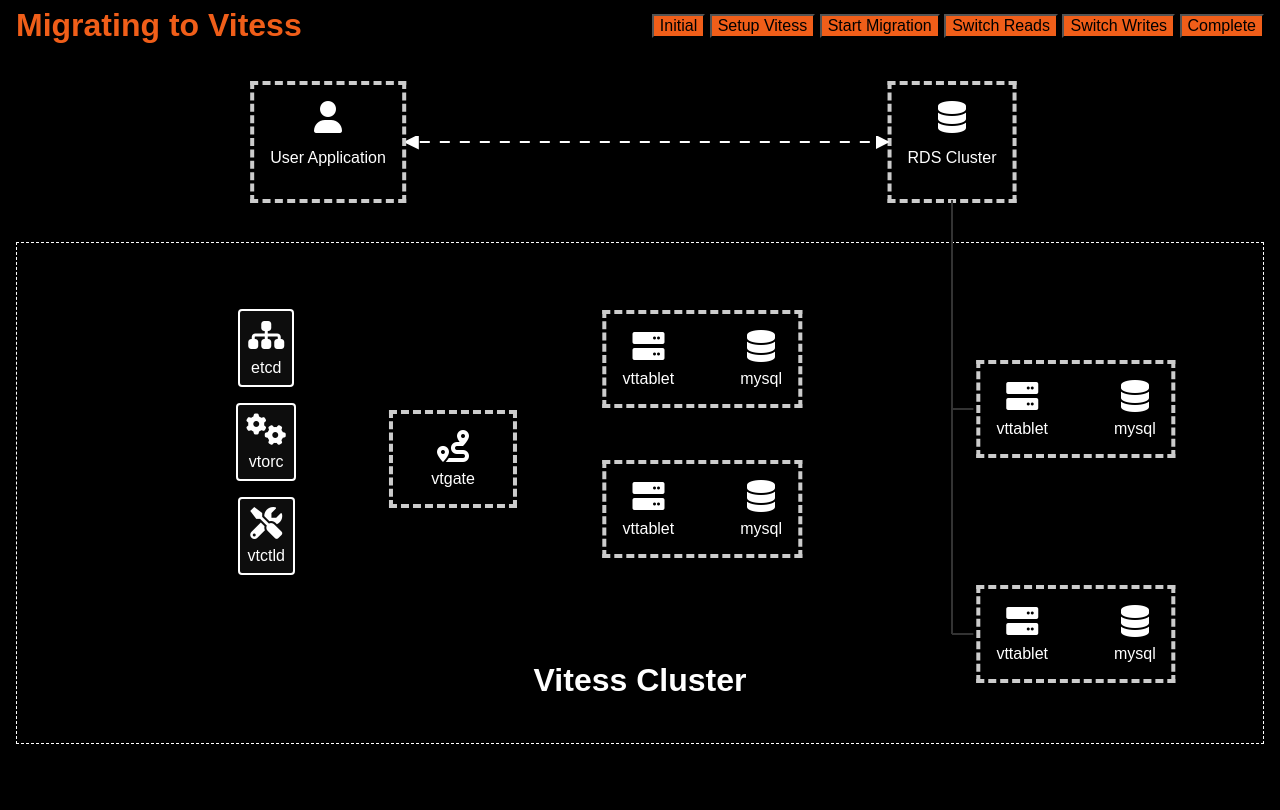
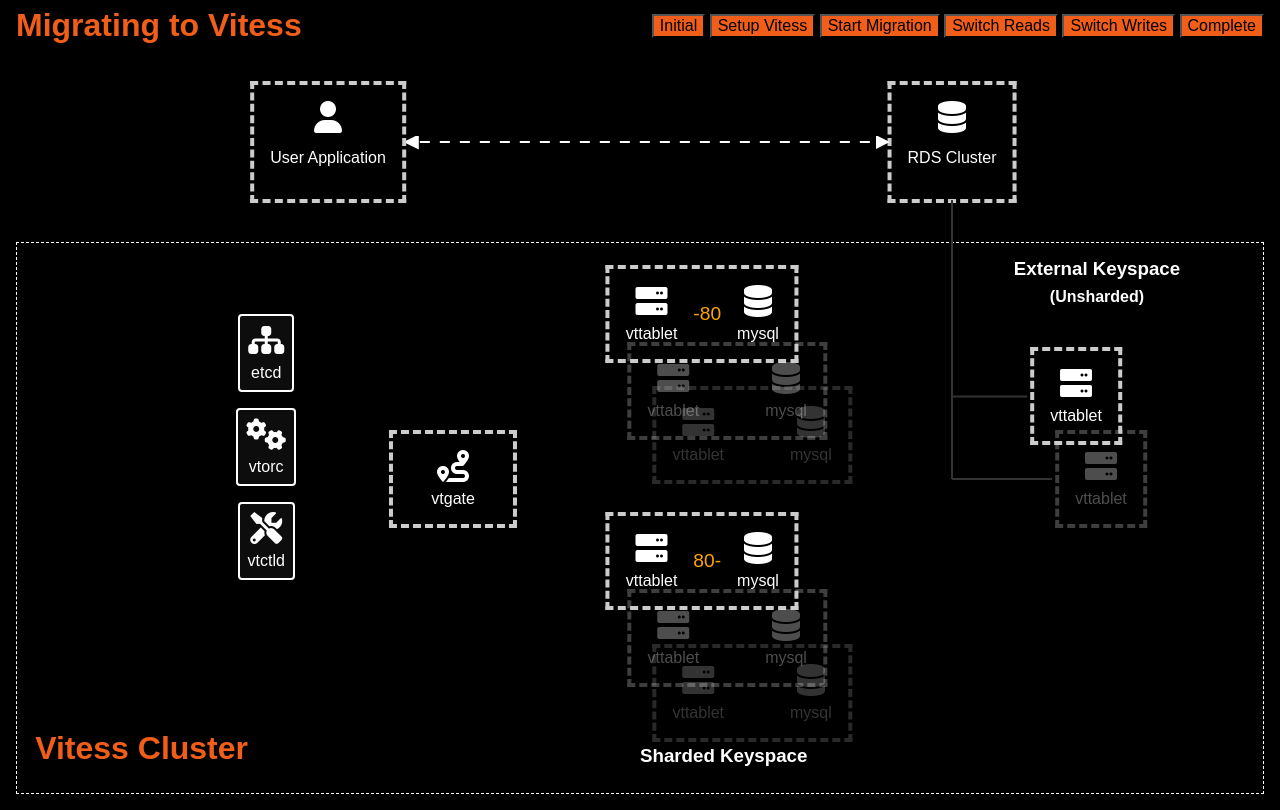
Before and after one commit to rohit-nayak-ps/fosdem-2025-talk, a plain HTML site: page index.html in a window 1280 px wide. Both pictures are taken after a click on the button "Setup Vitess". Drawn offline with nearby package versions, Linux system fonts and the light colour scheme.

Commit message:
Add replicas
Signed-off-by: Rohit Nayak <rohit@planetscale.com>

```diff
--- a/css/styles.css
+++ b/css/styles.css
@@ -22,6 +22,14 @@ body {
     transform: translate(-50%, -50%);
     padding: 1rem;
     border: 4px dashed #ccc;
+}
+
+.blockReplica1 {
+    opacity: 30%;
+}
+
+.blockReplica2 {
+    opacity: 20%;
 }
 
 .user-app {
@@ -83,5 +91,7 @@ body {
 }
 
 #step-1 {
-    height: 500px;
+    padding-top: 20px;
+    padding-bottom: 20px;
+    height: 550px;
 }
--- a/index.html
+++ b/index.html
@@ -147,8 +147,20 @@
             </div>
         </div>
 
-
-        <div class="eks-shard-1 block" style="position: absolute; left: 55%; top: 20%; transform: translate(-50%, -50%); display: flex; align-items: center; gap: 1rem;">
+        <div class="vks-shard-1 block"
+             style="position: absolute; left: 55%; top: 10%; transform: translate(-50%, -50%); display: flex; align-items: center; gap: 1rem;">
+            <div class="vttablet-block" style="text-align: center;">
+                <i class="fas fa-server fa-2x" style="color: white;"></i>
+                <p style="color: white; margin: 0.5rem 0 0;">vttablet</p>
+            </div>
+            <span style="color:orange;font-size:larger">-80</span>
+            <div class="mysql-block" style="text-align: center;">
+                <i class="fas fa-database fa-2x" style="color: white;"></i>
+                <p style="color: white; margin: 0.5rem 0 0;">mysql</p>
+            </div>
+        </div>
+        <div class="vks-shard-1-replica1 block blockReplica1"
+             style="position: absolute; left: 57%; top: 24%; transform: translate(-50%, -50%); display: flex; align-items: center; gap: 1rem;">
             <div class="vttablet-block" style="text-align: center;margin-right:50px">
                 <i class="fas fa-server fa-2x" style="color: white;"></i>
                 <p style="color: white; margin: 0.5rem 0 0;">vttablet</p>
@@ -158,7 +170,8 @@
                 <p style="color: white; margin: 0.5rem 0 0;">mysql</p>
             </div>
         </div>
-        <div class="eks-shard-2 block" style="position: absolute; left: 55%; top: 50%; transform: translate(-50%, -50%); display: flex; align-items: center; gap: 1rem;">
+        <div class="vks-shard-1-replica2 block blockReplica2"
+             style="position: absolute; left: 59%; top: 32%; transform: translate(-50%, -50%); display: flex; align-items: center; gap: 1rem;">
             <div class="vttablet-block" style="text-align: center;margin-right:50px">
                 <i class="fas fa-server fa-2x" style="color: white;"></i>
                 <p style="color: white; margin: 0.5rem 0 0;">vttablet</p>
@@ -169,7 +182,21 @@
             </div>
         </div>
 
-        <div class="vks-shard-1 block" style="position: absolute; left: 85%; top: 30%; transform: translate(-50%, -50%); display: flex; align-items: center; gap: 1rem;">
+
+        <div class="vks-shard-2 block"
+             style="position: absolute; left: 55%; top: 55%; transform: translate(-50%, -50%); display: flex; align-items: center; gap: 1rem;">
+            <div class="vttablet-block" style="text-align: center;">
+                <i class="fas fa-server fa-2x" style="color: white;"></i>
+                <p style="color: white; margin: 0.5rem 0 0;">vttablet</p>
+            </div>
+            <span style="color:orange;font-size:larger">80-</span>
+            <div class="mysql-block" style="text-align: center;">
+                <i class="fas fa-database fa-2x" style="color: white;"></i>
+                <p style="color: white; margin: 0.5rem 0 0;">mysql</p>
+            </div>
+        </div>
+        <div class="vks-shard-2-replica1 block blockReplica1"
+             style="position: absolute; left: 57%; top: 69%; transform: translate(-50%, -50%); display: flex; align-items: center; gap: 1rem;">
             <div class="vttablet-block" style="text-align: center;margin-right:50px">
                 <i class="fas fa-server fa-2x" style="color: white;"></i>
                 <p style="color: white; margin: 0.5rem 0 0;">vttablet</p>
@@ -179,7 +206,8 @@
                 <p style="color: white; margin: 0.5rem 0 0;">mysql</p>
             </div>
         </div>
-        <div class="vks-shard-2 block" style="position: absolute; left: 85%; top: 75%; transform: translate(-50%, -50%); display: flex; align-items: center; gap: 1rem;">
+        <div class="vks-shard-2-replica2 block blockReplica2"
+             style="position: absolute; left: 59%; top: 79%; transform: translate(-50%, -50%); display: flex; align-items: center; gap: 1rem;">
             <div class="vttablet-block" style="text-align: center;margin-right:50px">
                 <i class="fas fa-server fa-2x" style="color: white;"></i>
                 <p style="color: white; margin: 0.5rem 0 0;">vttablet</p>
@@ -187,6 +215,28 @@
             <div class="mysql-block" style="text-align: center;">
                 <i class="fas fa-database fa-2x" style="color: white;"></i>
                 <p style="color: white; margin: 0.5rem 0 0;">mysql</p>
+            </div>
+        </div>
+        <h3 style="position: absolute; left: 50%; top: 85%;">
+            Sharded Keyspace
+        </h3>
+
+        <div style="position: absolute; left: 80%; top: -20px; text-align:center">
+            <h3>External Keyspace</h3>
+            <h4 style="margin-top:-10px;">(Unsharded)</h4><br>
+        </div>
+        <div class="eks-shard-0-primary block"
+             style="position: absolute; left: 85%; top: 25%; transform: translate(-50%, -50%); display: flex; align-items: center; gap: 1rem;">
+            <div class="vttablet-block" style="text-align: center;">
+                <i class="fas fa-server fa-2x" style="color: white;"></i>
+                <p style="color: white; margin: 0.5rem 0 0;">vttablet</p>
+            </div>
+        </div>
+        <div class="eks-shard-0-replica block blockReplica1"
+             style="position: absolute; left: 87%; top: 40%; transform: translate(-50%, -50%); display: flex; align-items: center; gap: 1rem;">
+            <div class="vttablet-block" style="text-align: center;">
+                <i class="fas fa-server fa-2x" style="color: white;"></i>
+                <p style="color: white; margin: 0.5rem 0 0;">vttablet</p>
             </div>
         </div>
 
@@ -220,19 +270,21 @@
 
         </svg>
 
-       <svg id="step01-svg" style="position: absolute; width: 100%; height: 100%; top: 0; left: 0;">
-            <line id="line-rds-shard1-vertical" stroke="#333" stroke-width="2" />
-            <line id="line-rds-shard1-horizontal" stroke="#333" stroke-width="2"" />
+        <svg id="step01-svg" style="position: absolute; width: 100%; height: 100%; top: 0; left: 0;">
+            <line id="line-rds-shard1-vertical" stroke="#333" stroke-width="2"/>
+            <line id="line-rds-shard1-horizontal" stroke="#333" stroke-width="2"
+            " />
 
             <!-- Lines for RDS to Shard 2 -->
-            <line id="line-rds-shard2-vertical" stroke="#333" stroke-width="2" />
-            <line id="line-rds-shard2-horizontal" stroke="#333" stroke-width="2"" />
+            <line id="line-rds-shard2-vertical" stroke="#333" stroke-width="2"/>
+            <line id="line-rds-shard2-horizontal" stroke="#333" stroke-width="2"
+            " />
         </svg>
 
-        <h1 style="position: absolute; left: 50%; top: 80%; text-align: center; transform: translate(-50%, -50%);color: white;">
+        <h1 style="position: absolute; left: 10%; top: 85%; text-align: center; transform: translate(-50%, -50%); color: #F05E19;">
             Vitess Cluster</h1>
-
-    </div> <!-- end .diagram-container -->
+    </div>
+    <!-- end .diagram-container -->
 </div>
 
 <script src="https://cdnjs.cloudflare.com/ajax/libs/gsap/3.12.2/gsap.min.js"></script>
--- a/js/animation.js
+++ b/js/animation.js
@@ -84,11 +84,11 @@ class StepManager {
         const etcd = document.querySelector('.etcd-block');
         const vtorc = document.querySelector('.vtorc-block');
         const vtctld = document.querySelector('.vtctld-block');
-        const shard1Tablet = document.querySelector('.vks-shard-1 .vttablet-block');
-        const shard2Tablet = document.querySelector('.vks-shard-2 .vttablet-block');
+        const shard1Tablet = document.querySelector('.eks-shard-0-primary .vttablet-block');
+        const shard2Tablet = document.querySelector('.eks-shard-0-replica .vttablet-block');
         const rds = document.querySelector('.rds-cluster');
-        const shard1 = document.querySelector('.vks-shard-1');
-        const shard2 = document.querySelector('.vks-shard-2');
+        const shard0Primary = document.querySelector('.eks-shard-0-primary');
+        const shard0Replica = document.querySelector('.eks-shard-0-replica');
 
         const lineVtgateShard1 = document.getElementById('line-vtgate-shard1');
         const lineVtgateShard2 = document.getElementById('line-vtgate-shard2');
@@ -119,8 +119,8 @@ class StepManager {
         const offsetY = rdsRect.bottom - step1Rect.top - 20;
         console.log("offsetY", offsetY);
         step01.style.top = offsetY;
-        this.connectRightAngle(rds, shard1, lineRdsShard1Vertical, lineRdsShard1Horizontal, container, offsetY);
-        this.connectRightAngle(rds, shard2, lineRdsShard2Vertical, lineRdsShard2Horizontal, container, offsetY);
+        this.connectRightAngle(rds, shard0Primary, lineRdsShard1Vertical, lineRdsShard1Horizontal, container, offsetY);
+        this.connectRightAngle(rds, shard0Replica, lineRdsShard2Vertical, lineRdsShard2Horizontal, container, offsetY);
     }
 
 
```
